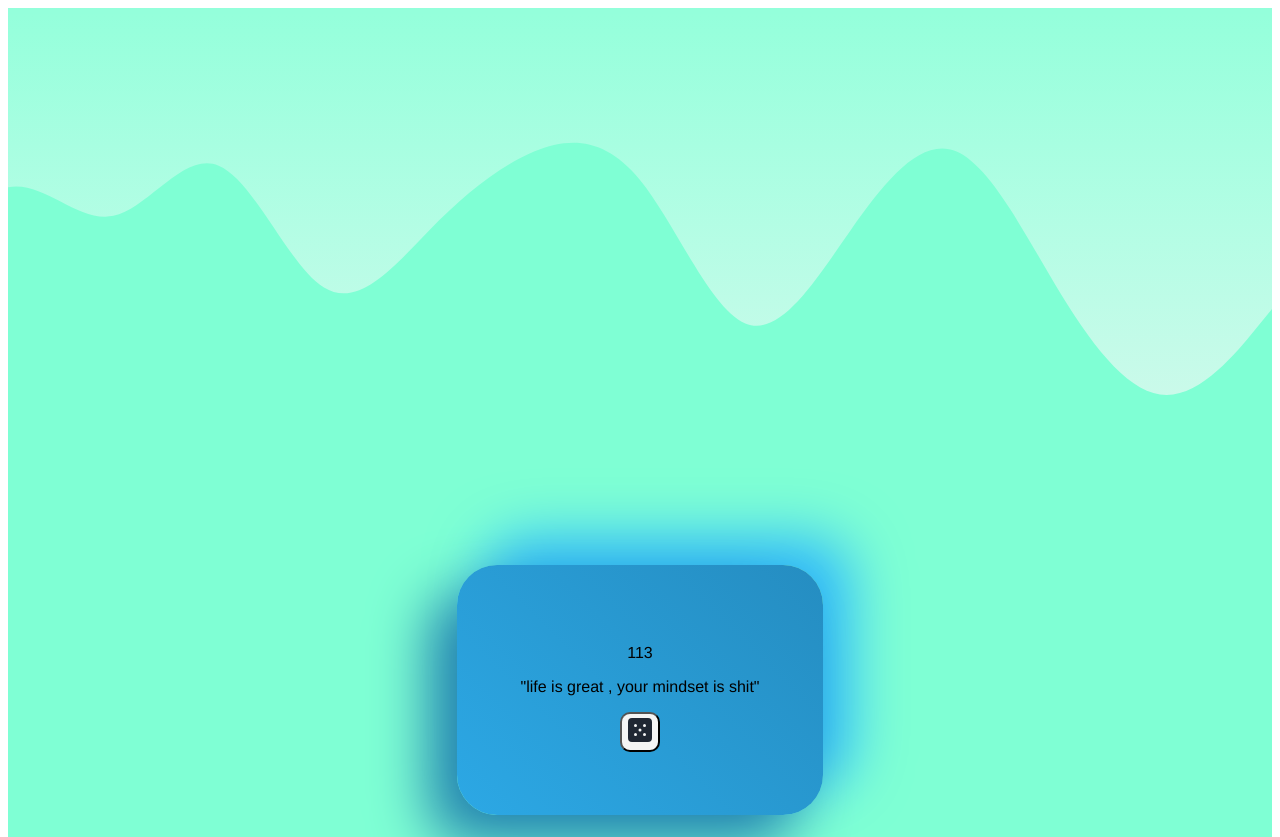
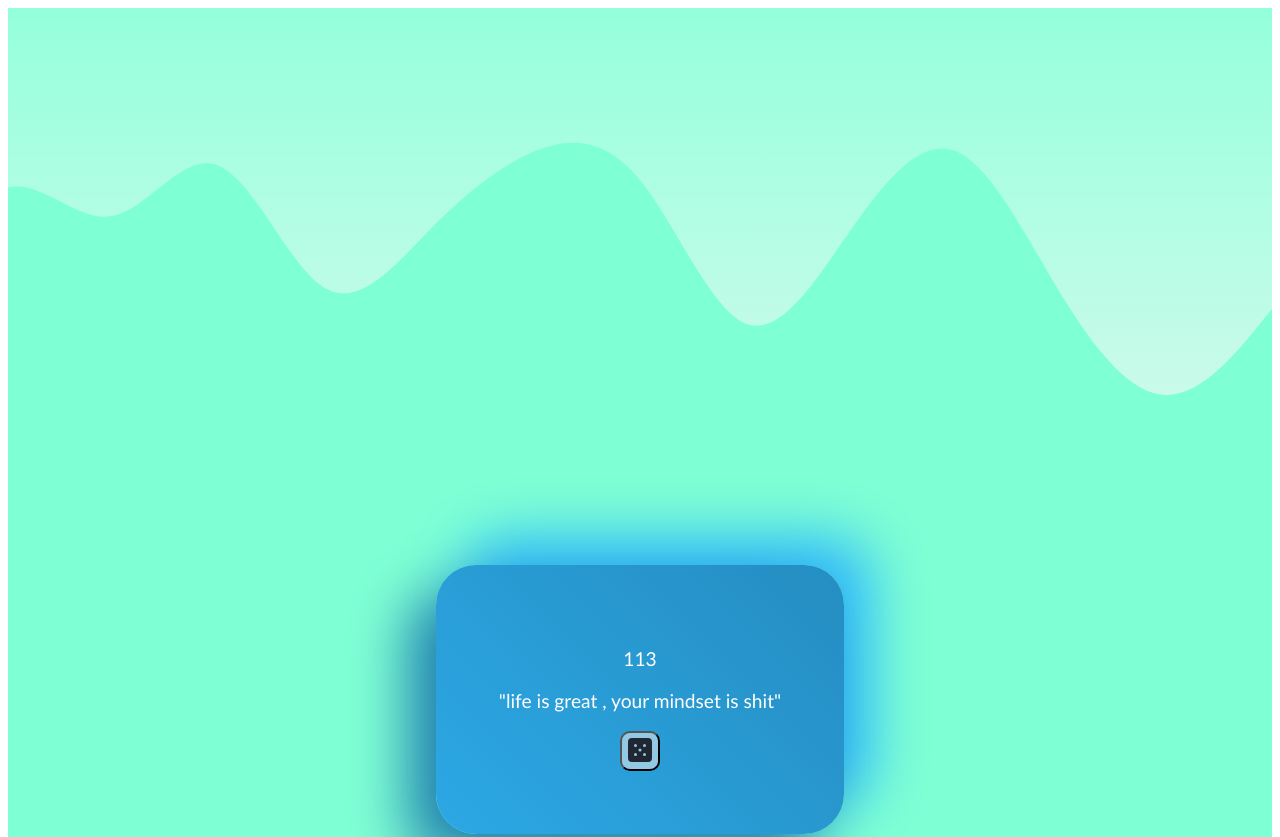
Before and after one commit to aaditya-cpu/adviceapi-frontend-entor, a plain HTML site: page index.html in a window 1280 px wide. Shown: the top 837 px of the page. Drawn offline with Linux system fonts and the light colour scheme.

Commit message:
final-base-1

```diff
--- a/style.css
+++ b/style.css
@@ -1,5 +1,5 @@
 * {
-    font-family: 'Franklin Gothic Medium', 'Arial Narrow', Arial, sans-serif;
+    font-family: 'Gill Sans', 'Gill Sans MT', Calibri, 'Trebuchet MS', sans-serif;
 }
 
 .backest {
@@ -30,10 +30,11 @@
 }
 
 .randomButton {
-    background: whitesmoke;
+    background: rgba(240, 240, 240, 0.529);
     border-radius: 10px;
     width: 3em;
     height: 3em;
+    g
 }
 
 .rotate:hover {
@@ -50,3 +51,10 @@
         transform: rotate(359deg);
     }
 }
+
+.adviseText,
+.adviseNumber {
+    color: white;
+    font-size: larger;
+    font-weight: 200;
+}
```
